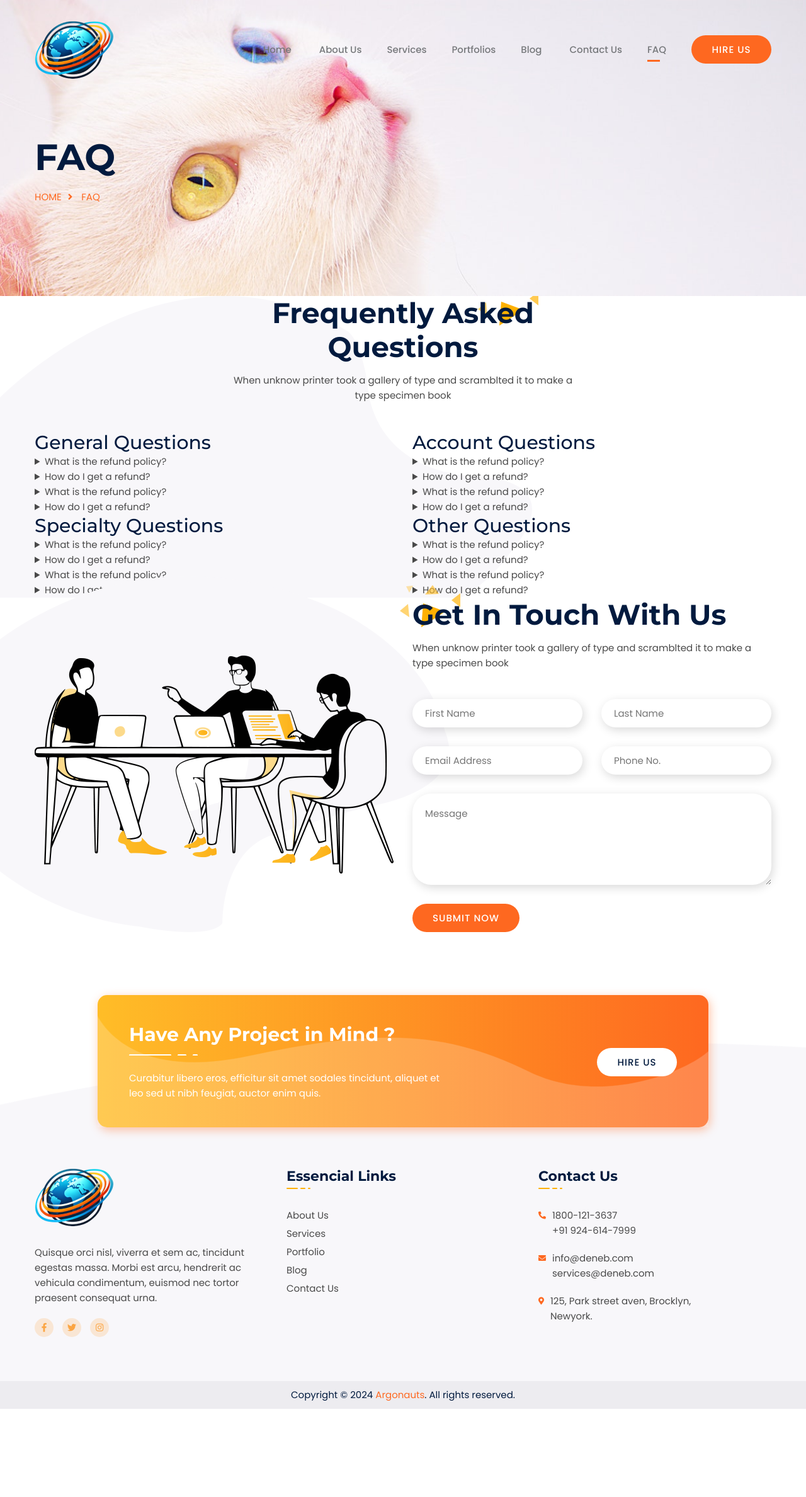
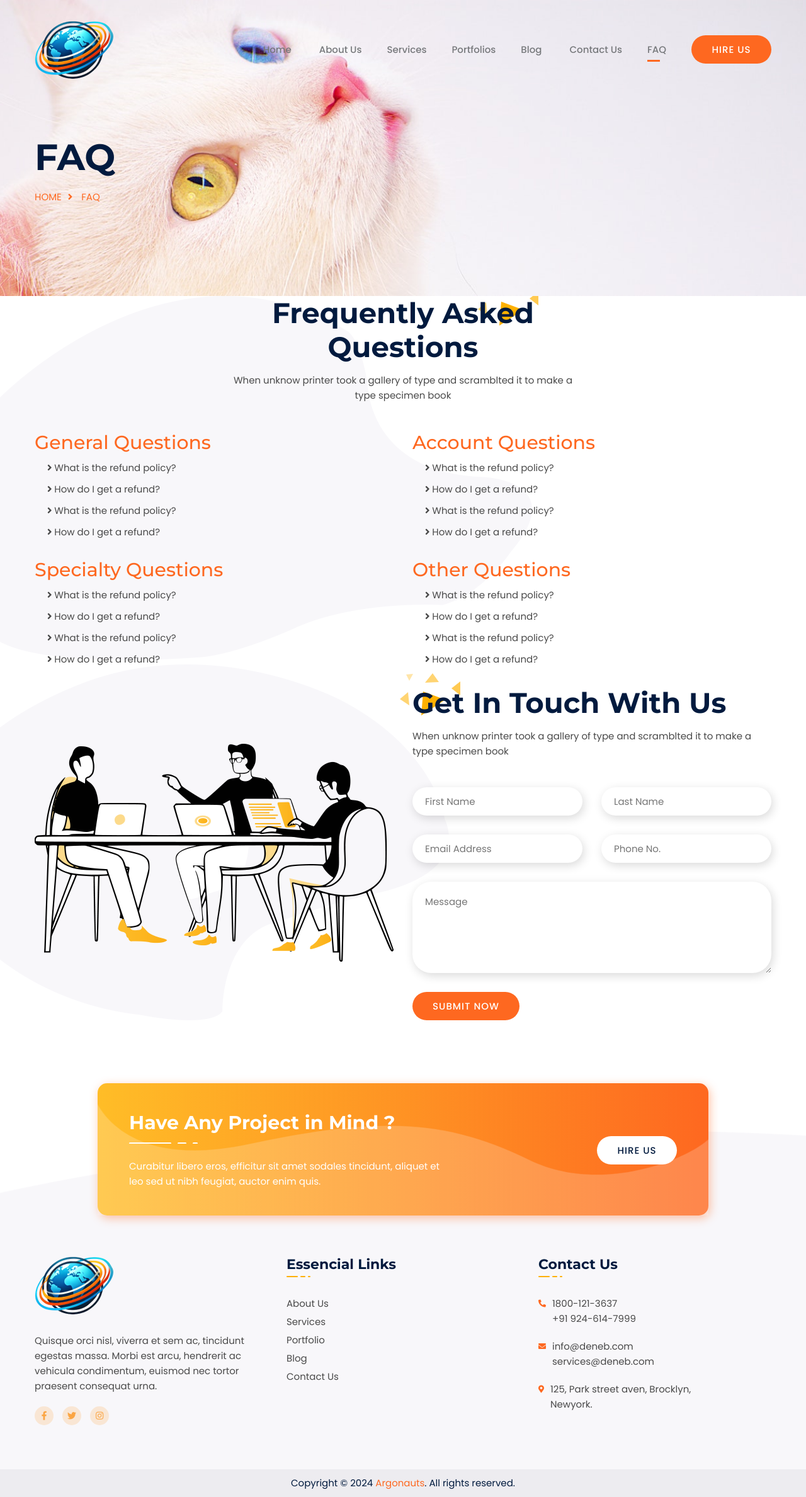
Before and after one commit to HL7/ipa-website, a Jekyll site: the page built from _pages/faq.md, in a window 1280 px wide. Shown: the whole page at 63% size. Built offline with Jekyll 4.4.1, drawn with Linux system fonts in a browser that asks for light colours; comment, search, counter and statistics services are not loaded; before the commit the page ends 2237 px from its top, so only the background shows below that.

Commit message:
(ARG-68) 🎨 Update accordion styles
Signed-off-by: GitHub <noreply@github.com>

```diff
--- a/_sass/_accordion.scss
+++ b/_sass/_accordion.scss
@@ -1,2 +1,28 @@
 // Start deneb_accordion
-.deneb_accordion{}
+.deneb_accordion {
+  .accordion_section {
+    margin-bottom: 30px;
+    h3 {
+      color: $theme_color;
+      margin-bottom: 10px;
+    }
+    details {
+      padding-left: 20px;
+      margin-bottom: 10px;
+      summary {
+        &::marker {
+          font-family: "Font Awesome 5 Free";
+          content: '\f105  ';
+          font-weight: 900;
+        }
+      }
+      &[open] summary::marker {
+        content: '\f107  ';
+      }
+      > p {
+        padding-left: 14px;
+        margin-top: 10px;
+      }
+    }
+  }
+}
```
